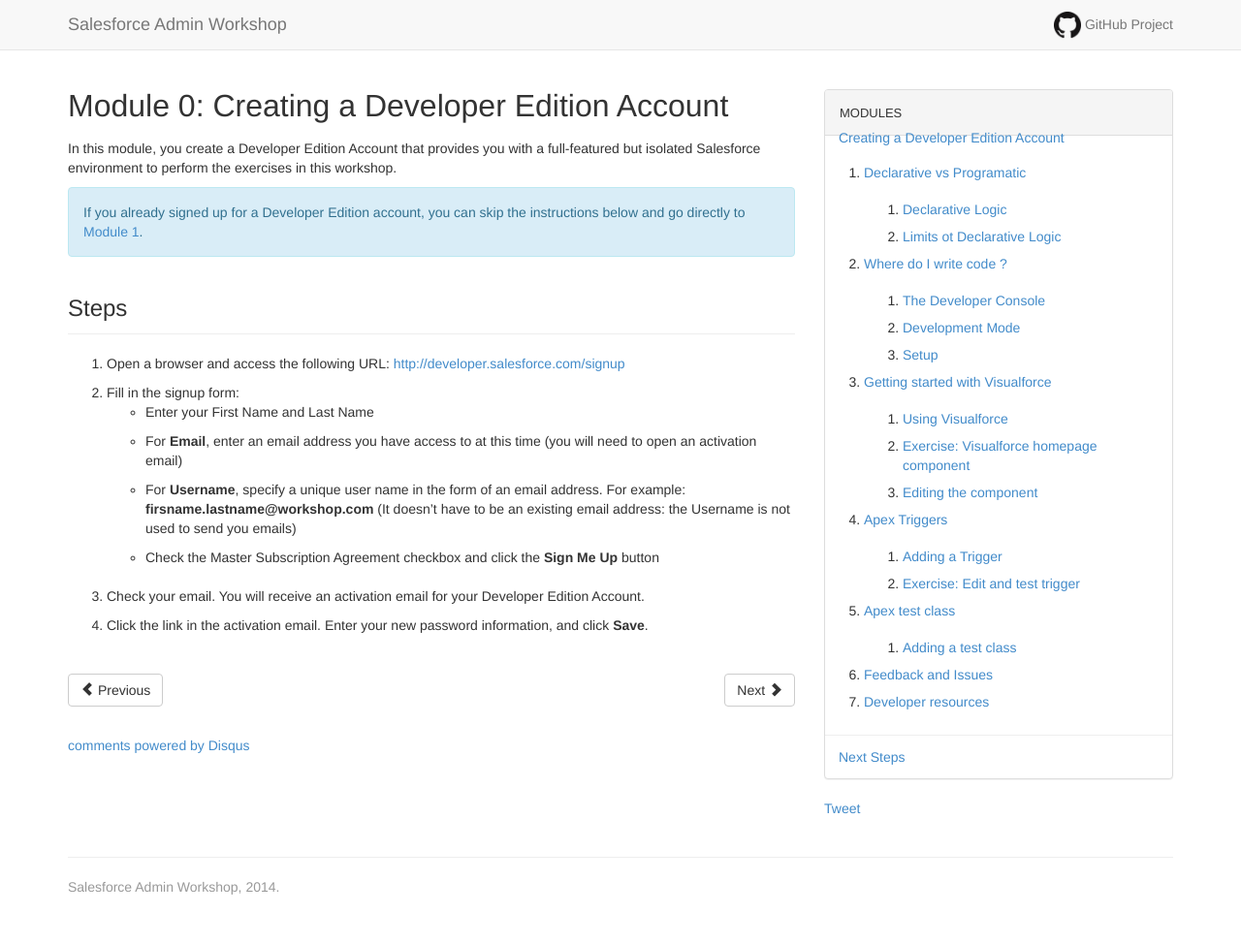
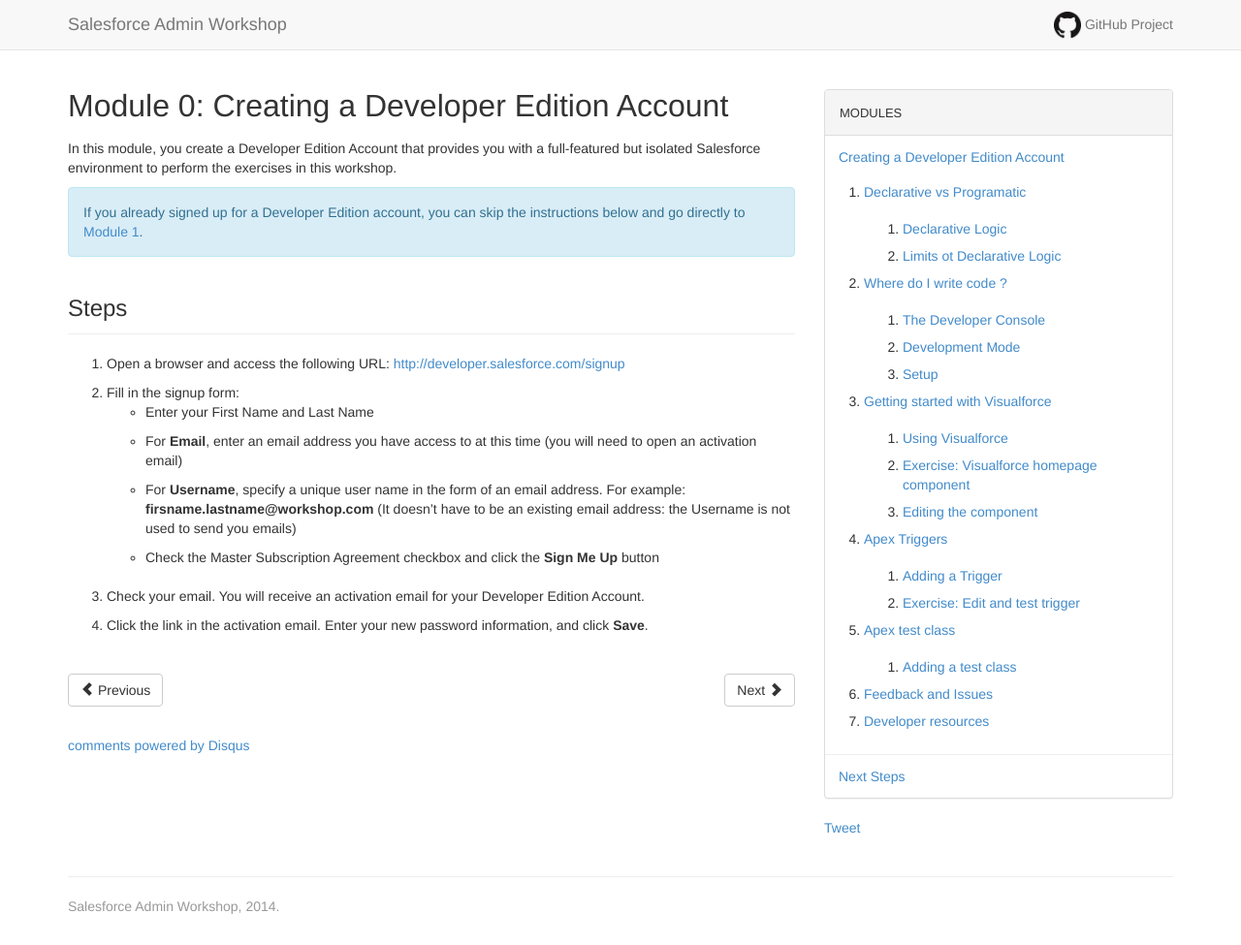
Before and after one commit to practicalli-johnny/salesforce-apex-for-admins-workshop, a Jekyll site: the page built from 01-creating-a-developer-edition-account.md, in a window 1280 px wide. Shown: the whole page at 97% size. Built offline with Jekyll 4.4.1, drawn with Linux system fonts in a browser that asks for light colours; Markdown is read by kramdown in place of the engine named in the settings; comment, search, counter and statistics services are not loaded.

Commit message:
added margin to top of in page navigation text - updated top margin to 12, reset right margin to 0

```diff
--- a/_layouts/module.html
+++ b/_layouts/module.html
@@ -38,7 +38,7 @@
             <!-- Default panel contents -->
             <div class="panel-heading" style="font-variant:small-caps;font-size: 18px;">modules</div>
 
-            <div style="margin: -8px 14px 12px 14px">
+            <div style="margin: 12px 0 12px 14px">
                 <a href="1-creating-a-developer-edition-account.html">Creating a Developer Edition Account</a>
             </div>
 
```
